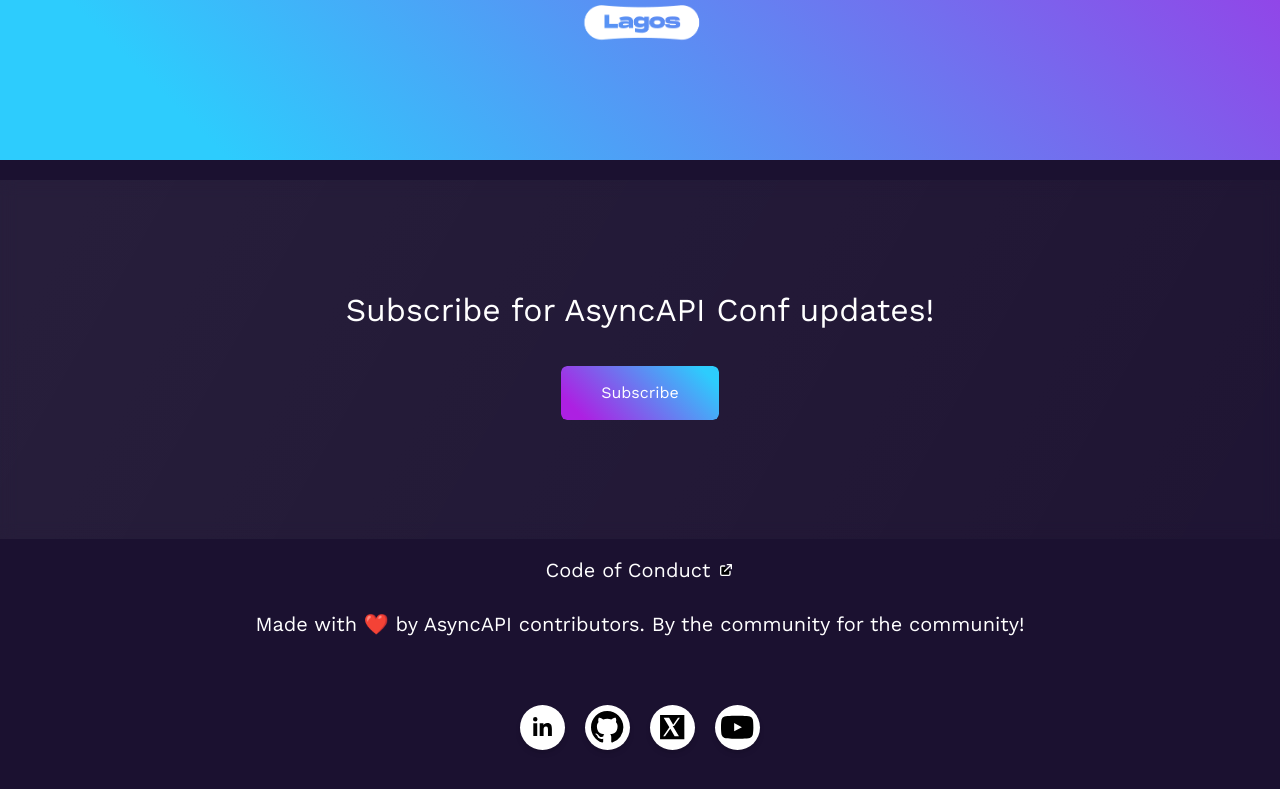
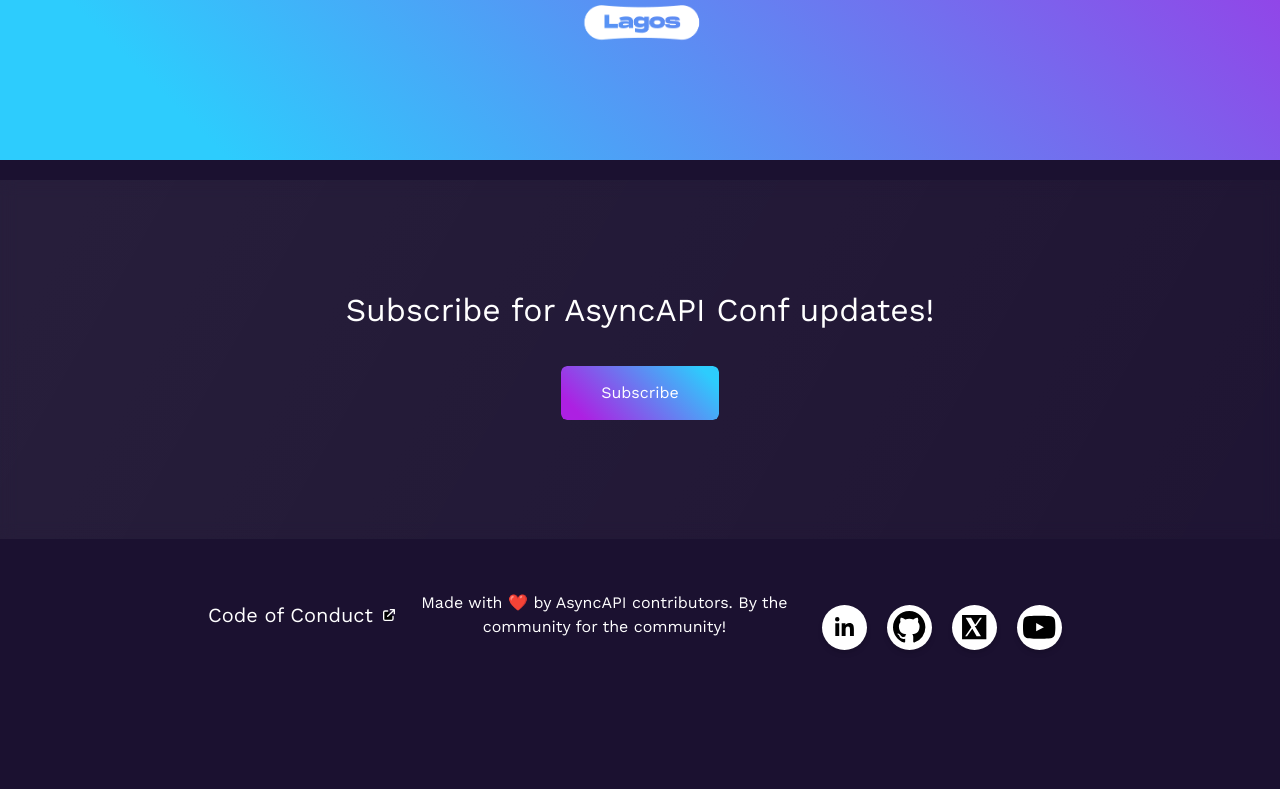
Before and after one commit to asyncapi/conference-website, a Next.js app: page / in a window 1280 px wide. Shown: the part 5162-5951 px from the top of the page. After the commit the page ends 5853 px from the top, so only its background shows below. Built offline with nearby package versions, Linux system fonts and the light colour scheme.

Commit message:
Improve footer layout and responsiveness

```diff
--- a/components/Footer/footer.js
+++ b/components/Footer/footer.js
@@ -6,11 +6,11 @@ function Footer() {
   return (
     <div className="container" data-test="footer">
       <div
-        className="w-full flex flex-col md:flex-row justify-between items-center p-4 gap-6"
+        className="w-full flex flex-row justify-between items-center p-4 gap-6 lg:flex-col lg:gap-6 lg:justify-center"
         data-test="footer-asyncAPI-logo"
       >
         {/* Code of Conduct Section */}
-        <div className="text-[20px] text-gray-100 flex items-center">
+        <div className="text-[20px] text-gray-100 flex items-center flex-shrink-0">
           <a
             href="https://github.com/asyncapi/community/blob/master/CODE_OF_CONDUCT.md"
             target="_blank"
@@ -23,13 +23,14 @@ function Footer() {
           </a>
         </div>
 
-        {/* "Made with ❤️" and Socials Section */}
-        <div className="flex flex-col md:flex-row items-center gap-4 text-center md:text-left">
-          <span className="text-white text-[20px]">
-            Made with ❤️ by AsyncAPI contributors. By the community for the community!
-          </span>
-          <div className="w-full md:w-[1px] h-[1px] md:h-6 bg-white md:block hidden" />
-          <div className="flex items-center gap-2">
+        {/* "Made with ❤️" and Socials Section - Grouped together */}
+        <div className="flex items-center gap-6 lg:flex-col lg:gap-4">
+          <div className="flex items-center text-center">
+            <span className="text-white text-[16px] lg:text-[20px]">
+              Made with ❤️ by AsyncAPI contributors. By the community for the community!
+            </span>
+          </div>
+          <div className="flex items-center gap-2 flex-shrink-0">
             <Socials />
           </div>
         </div>
```
